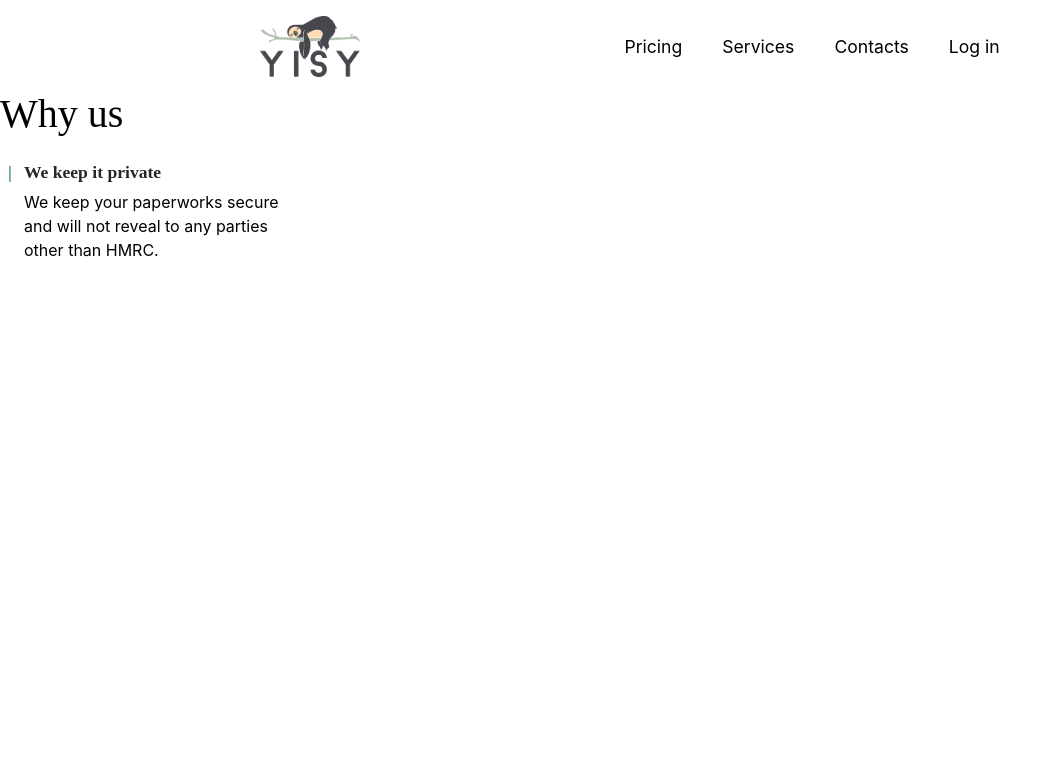
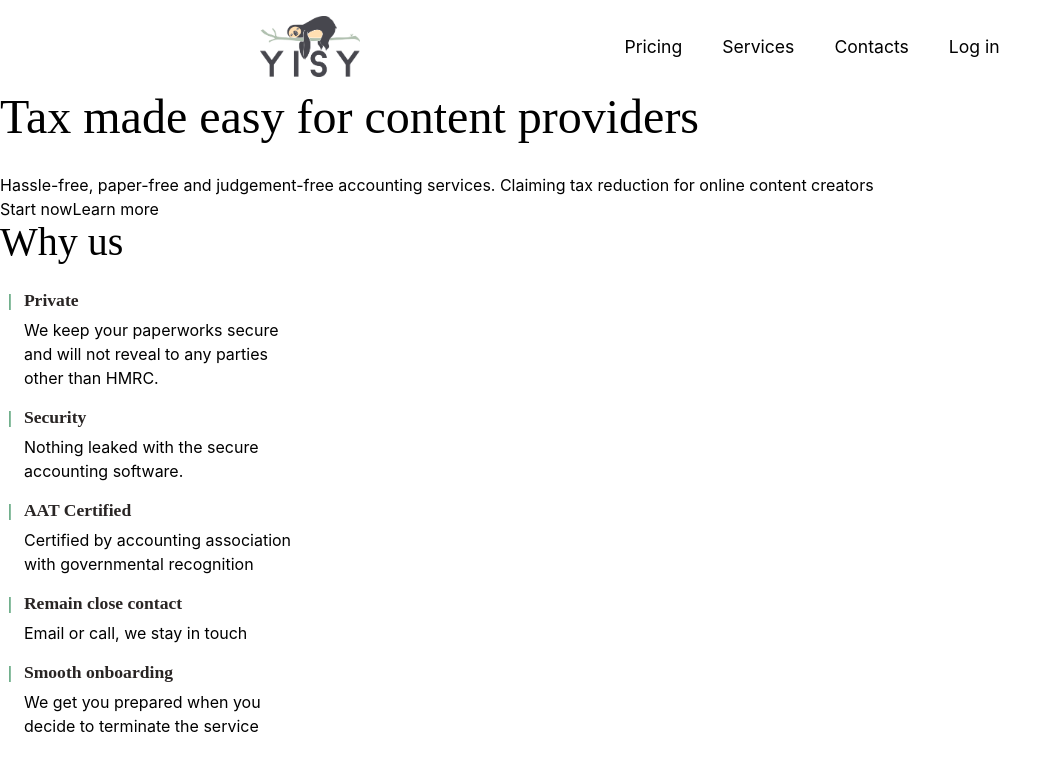
Before and after one commit to lxierita/yisy-webapp, a Next.js app: page / in a window 1280 px wide. Shown: the top 772 px of the page, without its empty margins (0-1062 px from the left). Built offline with nearby package versions, Linux system fonts and the light colour scheme.

Commit message:
graphics: patreon logo

```diff
--- /dev/null
+++ b/components/graphics/static/index.tsx
@@ -0,0 +1,38 @@
+import styled from "styled-components";
+
+export const PatreonIcon = () => (
+  <PatreonIconWrapper
+    id="graphics-static-patreon-icon"
+    data-cy-id="graphics-static-patreon-icon"
+    aria-hidden
+  >
+    <div id="v-bar" />
+    <div id="circle" />
+  </PatreonIconWrapper>
+);
+
+const PatreonIconWrapper = styled.div`
+  width: 33px;
+  height: 32px;
+  display: grid;
+  grid-template-columns: repeat(1fr, 5);
+  grid-template-rows: 2fr 2fr 1fr;
+  grid-template-areas:
+    "bar circle circle circle"
+    "bar circle circle circle"
+    "bar blank blank blank";
+  gap: 3px;
+
+  & > * {
+    background-color: hsl(356.5, 100%, 62.9%);
+  }
+  & #v-bar {
+    grid-area: bar;
+  }
+  & #circle {
+    grid-area: circle;
+    border-radius: 50%;
+  }
+`;
+
+export default {};
--- a/pages/index.tsx
+++ b/pages/index.tsx
@@ -42,17 +42,53 @@ export default function Home() {
       </Head>
       <TitleBar navItems={items} />
       <main>
+        <section id="hero">
+          <h1>Tax made easy for content providers</h1>
+          <p>
+            Hassle-free, paper-free and judgement-free accounting services.
+            Claiming tax reduction for online content creators
+          </p>
+          <button>Start now</button>
+          <button>Learn more</button>
+        </section>
         <section id="features">
           <h2>Why us</h2>
           <ul>
             <li>
               <BasicWithIcon
-                id="privacy"
-                title="We keep it private"
+                id="feature-privacy"
+                title="Private"
                 gist="We keep your paperworks secure and will not reveal to any parties other than HMRC."
               />
             </li>
-            <li></li>
+            <li>
+              <BasicWithIcon
+                id="feature-security"
+                title="Security"
+                gist="Nothing leaked with the secure accounting software."
+              />
+            </li>
+            <li>
+              <BasicWithIcon
+                id="feature-authority"
+                title="AAT Certified"
+                gist="Certified by accounting association with governmental recognition"
+              />
+            </li>
+            <li>
+              <BasicWithIcon
+                id="feature-customer-service"
+                title="Remain close contact"
+                gist="Email or call, we stay in touch"
+              />
+            </li>
+            <li>
+              <BasicWithIcon
+                id="feature-smooth-offboarding"
+                title="Smooth onboarding"
+                gist="We get you prepared when you decide to terminate the service"
+              />
+            </li>
           </ul>
         </section>
       </main>
```
Also changed, not shown: components/graphics/static/patreon_earning_stats.tsx (added), 1 other file (tests, documents, lock files or other folders).
